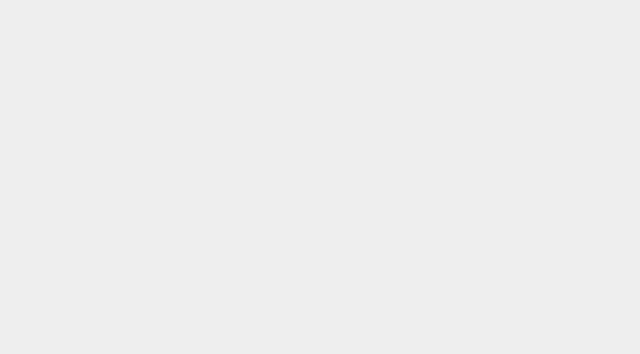
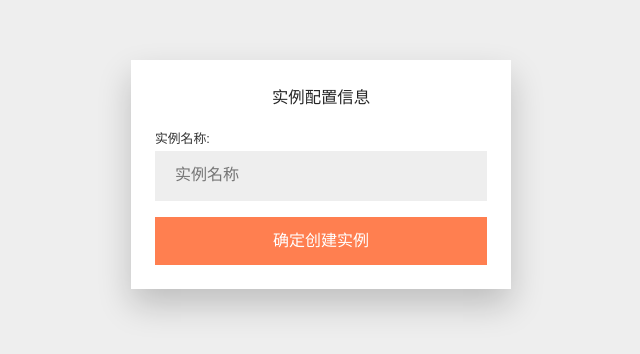
Before and after one commit to jzqsss/Docker-Student-Manage-System, a React (Create React App) app in the folder tsx/lab.react/: page /input in a window 1280 px wide. Shown: the part 226-580 px from the top of the page, without its empty margins (319-959 px from the left). Built offline with nearby package versions, Linux system fonts and the light colour scheme.

Commit message:
InputScreen

```diff
--- a/tsx/lab.react/src/App.tsx
+++ b/tsx/lab.react/src/App.tsx
@@ -14,6 +14,7 @@ import PrivateRoute from "./components/routing/PrivateRoute";
 import { BrowserRouter as Router, Switch, Route } from "react-router-dom";
 import LoginScreen from "./components/screens/LoginScreen";
 import PrivateScreen from "./components/screens/PrivateScreen";
+import InputScreen from "./components/screens/InputScreen";
 const App = () => {
     return (
         <Router>
@@ -21,7 +22,7 @@ const App = () => {
                 <Switch>
                     <PrivateRoute exact path="/" component={PrivateScreen} />
                     <Route exact path="/login" component={LoginScreen} />
-
+                    <Route exact path="/input" component={InputScreen} />
                 </Switch>
             </div>
         </Router>
--- /dev/null
+++ b/tsx/lab.react/src/components/screens/InputScreen.css
@@ -0,0 +1,29 @@
+.login-screen {
+    width: 100%;
+    height: 100vh;
+    display: flex;
+    justify-content: center;
+    align-items: center;
+  }
+
+  .login-screen__form {
+    width: 380px;
+    padding: 1.5rem;
+    box-shadow: 0 1rem 2rem rgba(0, 0, 0, 0.2);
+    background: #fff;
+  }
+
+  .login-screen__title {
+    text-align: center;
+    margin-bottom: 1rem;
+  }
+
+  .login-screen__forgotpassword {
+    font-size: 0.7rem;
+  }
+
+  .login-screen__subtext {
+    font-size: 0.7rem;
+    display: block;
+    margin: 0.5rem 0;
+  }
--- /dev/null
+++ b/tsx/lab.react/src/components/screens/InputScreen.js
@@ -0,0 +1,36 @@
+import { useState, useEffect } from "react";
+import "./LoginScreen.css";
+const InputScreen = ({ history }) => {
+    const [email, setEmail] = useState("");
+    const [password, setPassword] = useState("");
+    const [error, setError] = useState("");
+
+
+
+
+
+    return (
+      <div className="login-screen">
+        <form  className="login-screen__form">
+          <h3 className="login-screen__title">实例配置信息</h3>
+          {error && <span className="error-message">{error}</span>}
+          <div className="form-group">
+            <label htmlFor="email">实例名称:</label>
+            <input
+              type="text"
+              required
+              id="labName"
+              placeholder="实例名称"
+              tabIndex={1}
+            />
+          </div>
+
+          <button type="submit" className="btn btn-primary">
+            确定创建实例
+          </button>
+        </form>
+      </div>
+    );
+  };
+
+  export default InputScreen;
--- a/tsx/lab.react/src/components/screens/PrivateScreen.js
+++ b/tsx/lab.react/src/components/screens/PrivateScreen.js
@@ -2,6 +2,7 @@ import { useState, useEffect } from "react";
 import { useHistory} from "react-router-dom";
 import axios from "axios";
 import "./PrivateScreen.css";
+import { Link } from "react-router-dom";
 import user from "../forms/containers";
 import { Table, Tag, Space } from "antd";
 import 'antd/dist/antd.css';
@@ -83,7 +84,7 @@ const PrivateScreen = () => {
       title: '操作',
       dataIndex: '',
       key: 'x',
-      render: (object) => <a onClick={()=>{selectHandler( object )}}>创建实例</a>,
+      render: ()=><Link to="/input">创建实例</Link>//(object) => <a onClick={()=>{selectHandler( object )}}>创建实例</a>,
     },
   ];
   return error ? (
```
Also changed, not shown: 1 other file (tests, documents, lock files or other folders).
